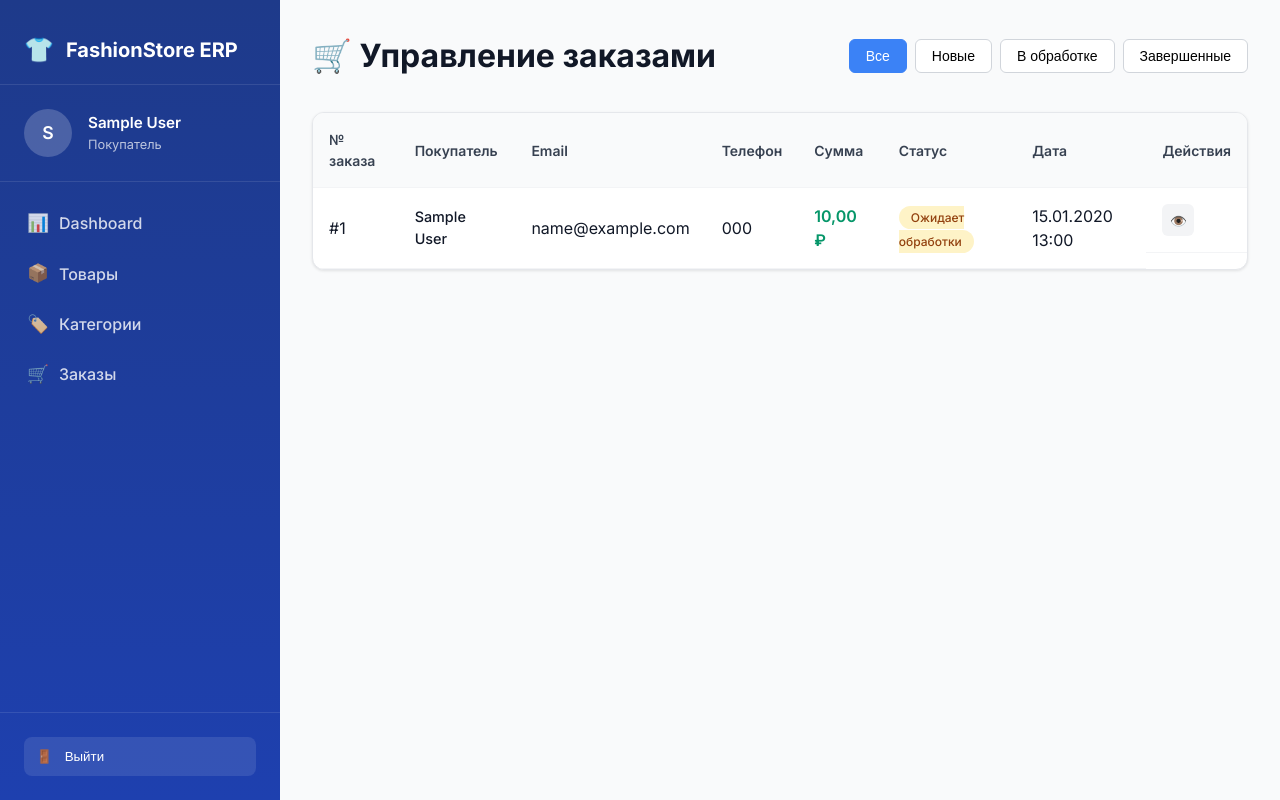
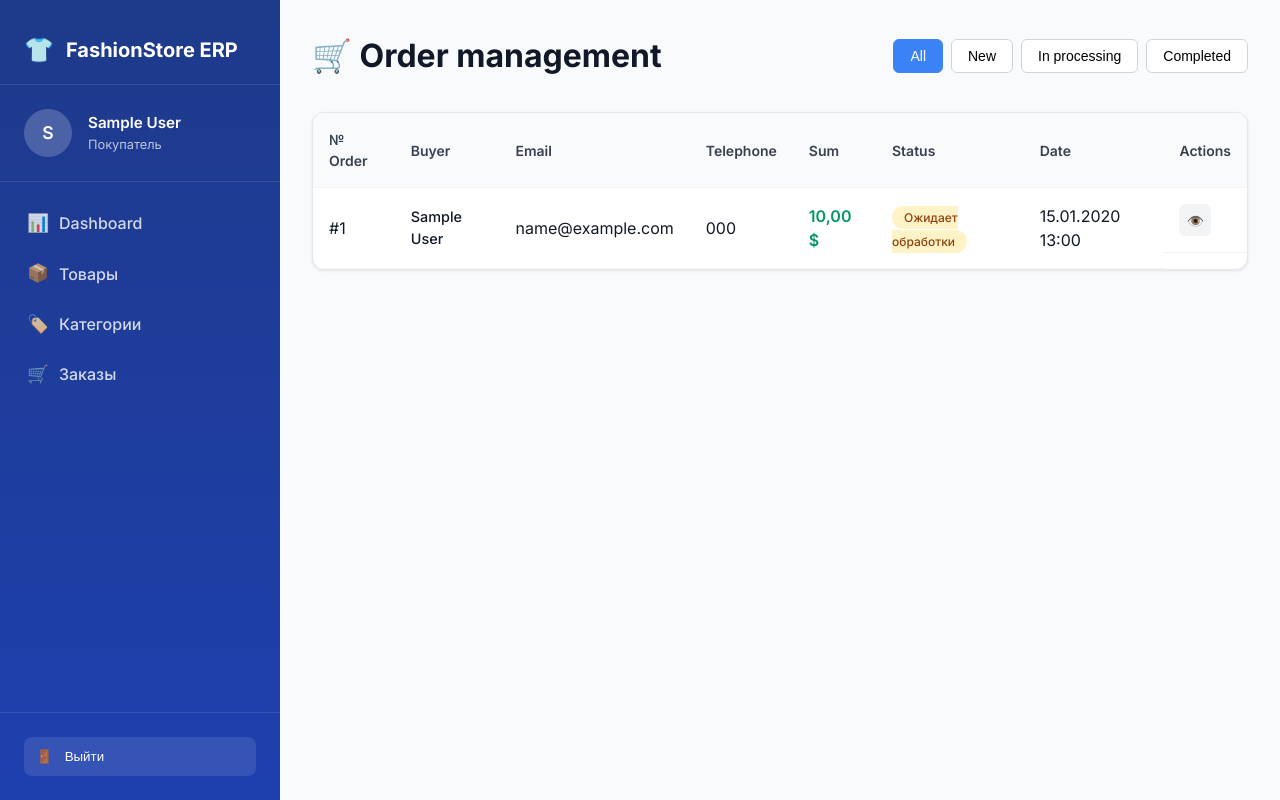
Before and after one commit to CLOUDYMAYN/fashion-cloud-crm, a Django app: template shop/templates/shop/admin_orders.html in a window 1280 px wide. Run offline with Django 4.2, Linux system fonts and the light colour scheme; the template is opened without the code that fills it: values that come from a table or form of the project are taken from there, others are empty; a user stored in the database is signed in; tables that the repository leaves empty hold one stand-in row (values such as "Sample post").

Commit message:
Update admin_orders.html

```diff
--- a/shop/templates/shop/admin_orders.html
+++ b/shop/templates/shop/admin_orders.html
@@ -1,17 +1,17 @@
 {% extends base_template|default:'shop/base_dashboard.html' %}
 
-{% block title %}Управление заказами - FashionStore{% endblock %}
+{% block title %}Order Management - FashionStore{% endblock %}
 
 {% block content %}
 <div class="dashboard-content">
     <div class="dashboard-header">
-        <h1>🛒 Управление заказами</h1>
+        <h1>🛒 Order management</h1>
         <div class="header-actions">
             <div class="filter-buttons">
-                <button class="filter-btn active">Все</button>
-                <button class="filter-btn">Новые</button>
-                <button class="filter-btn">В обработке</button>
-                <button class="filter-btn">Завершенные</button>
+                <button class="filter-btn active">All</button>
+                <button class="filter-btn">New</button>
+                <button class="filter-btn">In processing</button>
+                <button class="filter-btn">Completed</button>
             </div>
         </div>
     </div>
@@ -22,14 +22,14 @@
                 <table class="data-table">
                     <thead>
                         <tr>
-                            <th>№ заказа</th>
-                            <th>Покупатель</th>
+                            <th>№ Order</th>
+                            <th>Buyer</th>
                             <th>Email</th>
-                            <th>Телефон</th>
-                            <th>Сумма</th>
-                            <th>Статус</th>
-                            <th>Дата</th>
-                            <th>Действия</th>
+                            <th>Telephone</th>
+                            <th>Sum</th>
+                            <th>Status</th>
+                            <th>Date</th>
+                            <th>Actions</th>
                         </tr>
                     </thead>
                     <tbody>
@@ -39,7 +39,7 @@
                                 <td class="customer-name">{{ order.first_name }} {{ order.last_name }}</td>
                                 <td class="email">{{ order.email }}</td>
                                 <td class="phone">{{ order.phone }}</td>
-                                <td class="price">{{ order.total_price }} ₽</td>
+                                <td class="price">{{ order.total_price }} $</td>
                                 <td>
                                     <span class="status-badge status-{{ order.status }}">
                                         {{ order.get_status_display }}
@@ -60,8 +60,8 @@
     {% else %}
         <div class="empty-state-card">
             <div class="empty-icon">🛒</div>
-            <h3>Заказов пока нет</h3>
-            <p>Заказы будут отображаться здесь</p>
+            <h3>There are no orders yet</h3>
+            <p>Orders will be displayed here</p>
         </div>
     {% endif %}
 </div>
```
